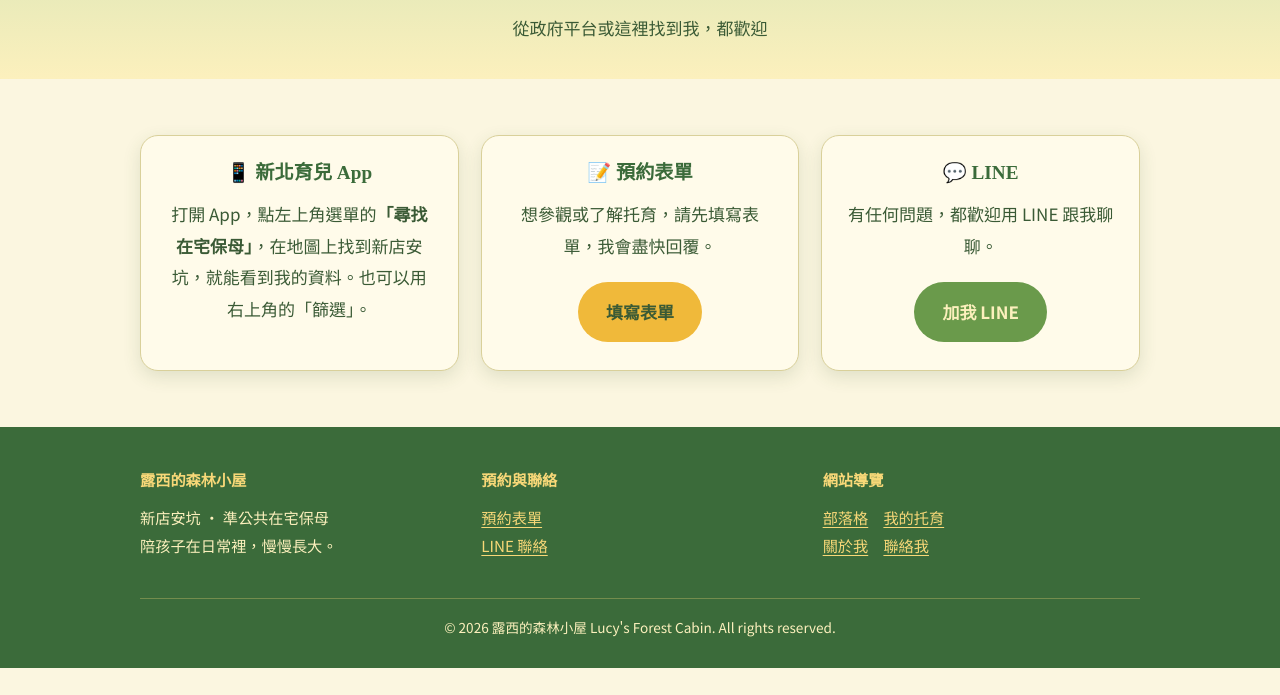
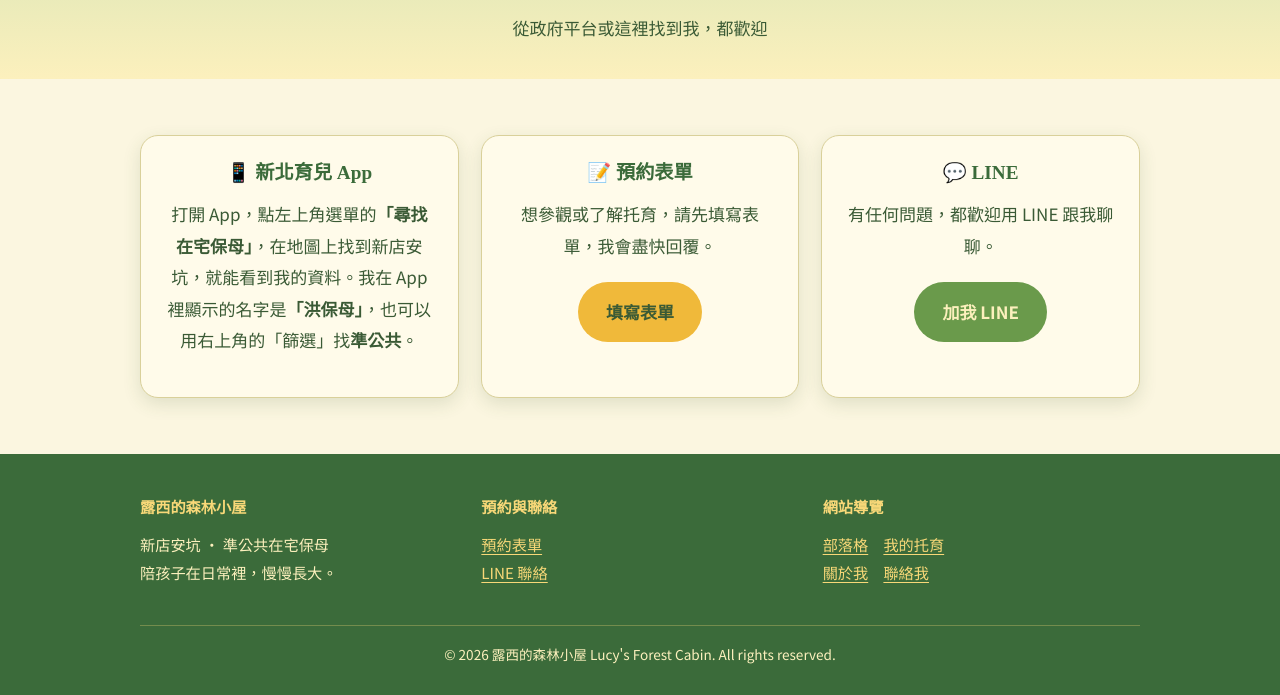
Before and after one commit to Lucy123go/lucy-forest-cabin, a plain HTML site: page contact.html in a window 1280 px wide. Shown: the part 184-879 px from the top of the page. Before the commit the page ends 852 px from the top, so only its background shows below. Drawn offline with Linux system fonts and the light colour scheme.

Commit message:
Contact: add Lucy's display name in the app
Co-Authored-By: Claude Sonnet 5.5 <noreply@anthropic.com>
Claude-Session: https://claude.ai/code/session_01W5HLyi81SNKafH6qQZUofw

```diff
--- a/contact.html
+++ b/contact.html
@@ -31,7 +31,7 @@
 <section>
   <div class="wrap">
     <div class="grid grid-3">
-      <div class="card center"><h3>📱 新北育兒 App</h3><p>打開 App，點左上角選單的<b>「尋找在宅保母」</b>，在地圖上找到新店安坑，就能看到我的資料。也可以用右上角的「篩選」。</p></div>
+      <div class="card center"><h3>📱 新北育兒 App</h3><p>打開 App，點左上角選單的<b>「尋找在宅保母」</b>，在地圖上找到新店安坑，就能看到我的資料。我在 App 裡顯示的名字是<b>「洪保母」</b>，也可以用右上角的「篩選」找<b>準公共</b>。</p></div>
       <div class="card center"><h3>📝 預約表單</h3><p>想參觀或了解托育，請先填寫表單，我會盡快回覆。</p><a class="btn btn-primary" href="https://www.surveycake.com/s/yQn8e" target="_blank" rel="noopener">填寫表單</a></div>
       <div class="card center"><h3>💬 LINE</h3><p>有任何問題，都歡迎用 LINE 跟我聊聊。</p><a class="btn btn-line" href="https://line.me/ti/p/w9hIFDqCxX" target="_blank" rel="noopener">加我 LINE</a></div>
     </div>
```
